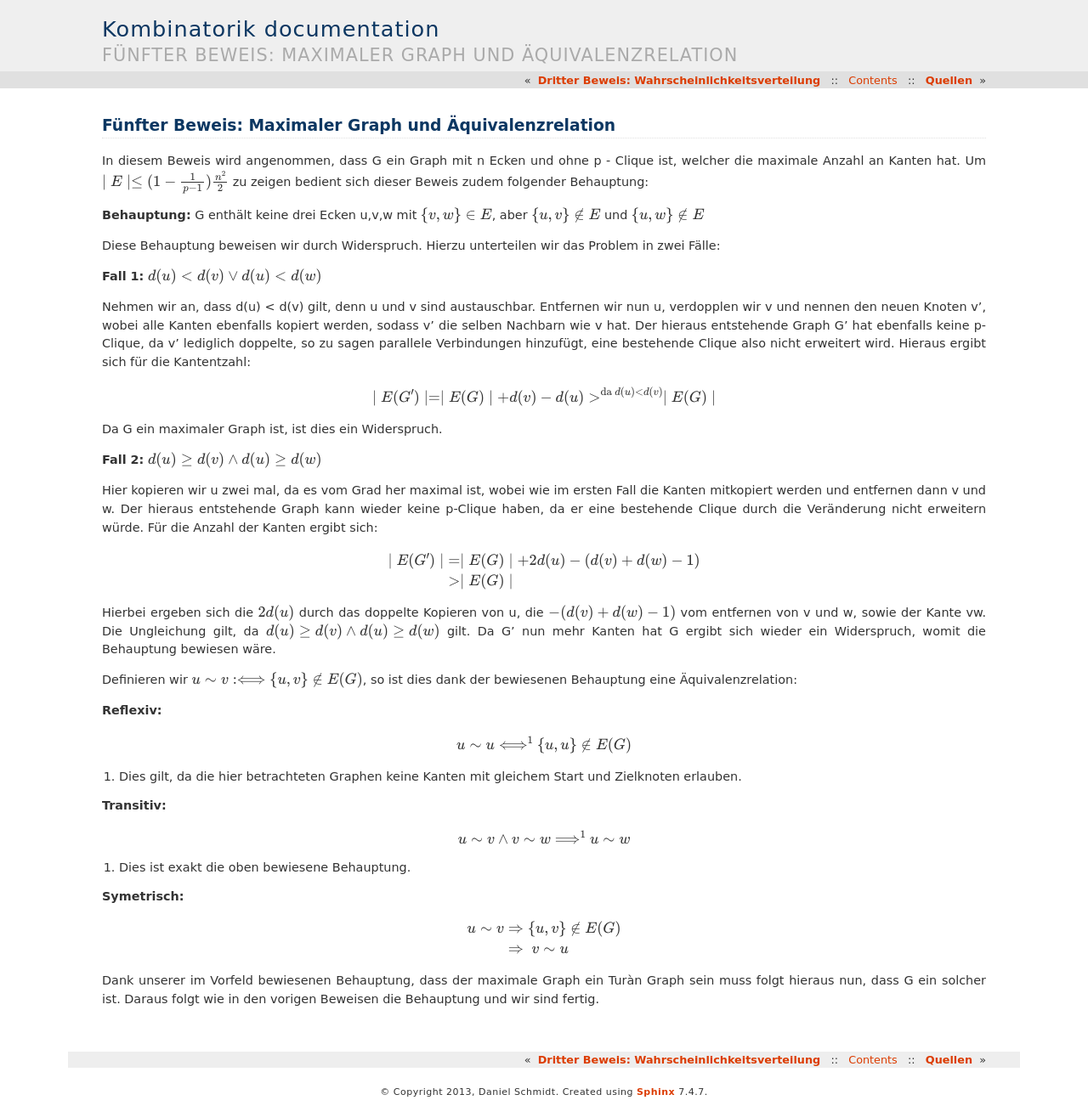
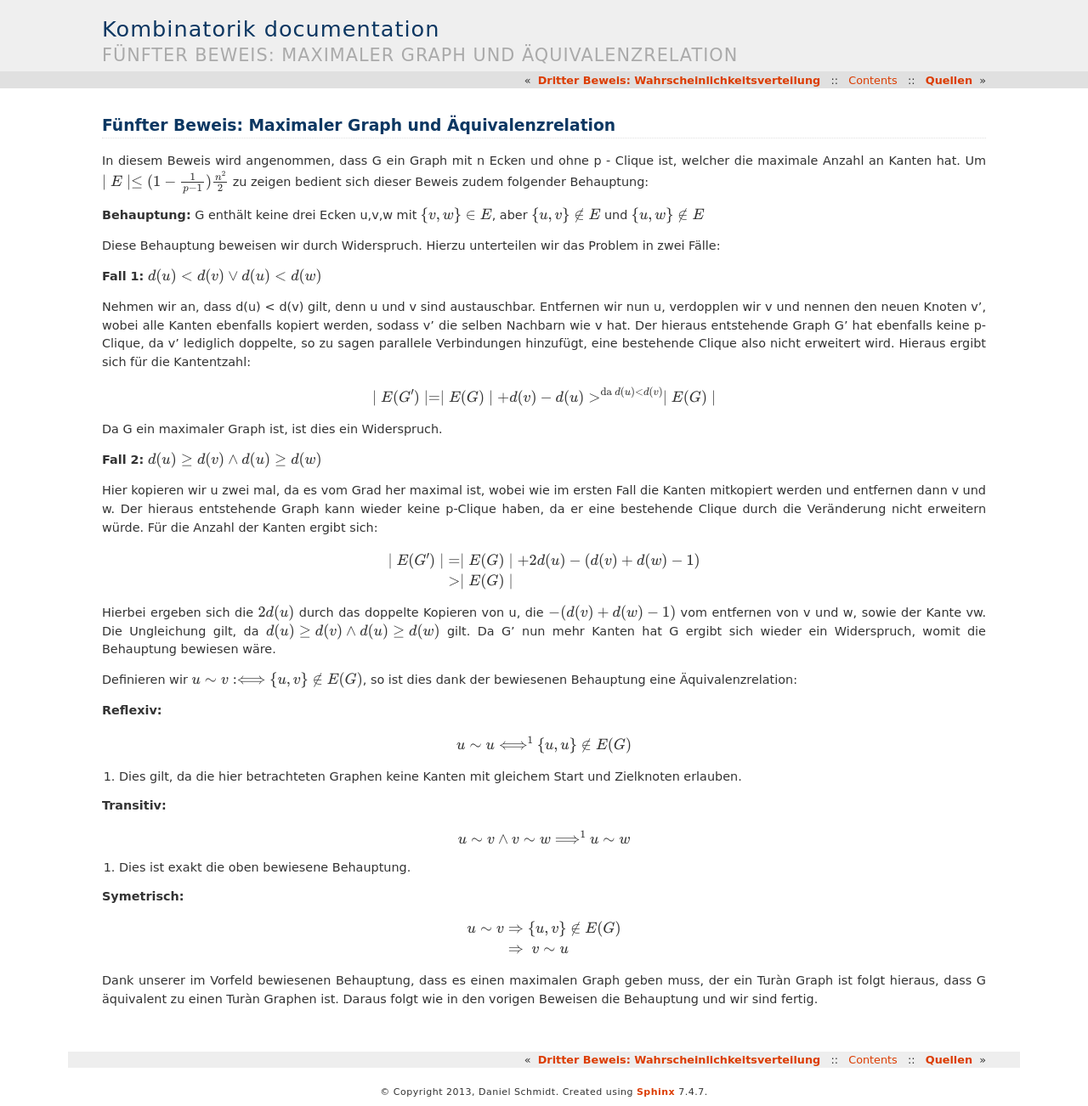
Before and after one commit to DanielMSchmidt/kombinatorik, a Sphinx documentation site: the page built from source/proof/fifth.rst, in a window 1280 px wide. Shown: the whole page at 85% size. Built offline with Sphinx 7.4.7, drawn with Linux system fonts in a browser that asks for light colours.

Commit message:
addde small anotation

```diff
--- a/source/proof/fifth.rst
+++ b/source/proof/fifth.rst
@@ -58,4 +58,4 @@ Definieren wir :math:`u \sim v :\Longleftrightarrow \{ u,v \} \notin E(G)`, so i
   &\Rightarrow\ v \sim u
 
 
-Dank unserer im Vorfeld bewiesenen Behauptung, dass der maximale Graph ein Turàn Graph sein muss folgt hieraus nun, dass G ein solcher ist. Daraus folgt wie in den vorigen Beweisen die Behauptung und wir sind fertig.
+Dank unserer im Vorfeld bewiesenen Behauptung, dass es einen maximalen Graph geben muss, der ein Turàn Graph ist folgt hieraus, dass G äquivalent zu einen Turàn Graphen ist. Daraus folgt wie in den vorigen Beweisen die Behauptung und wir sind fertig.
```
